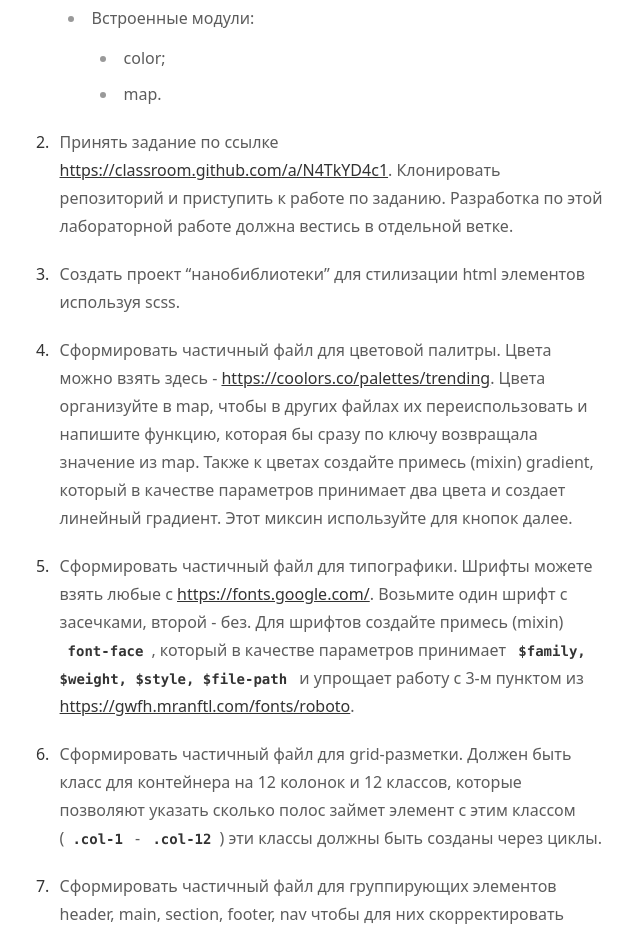
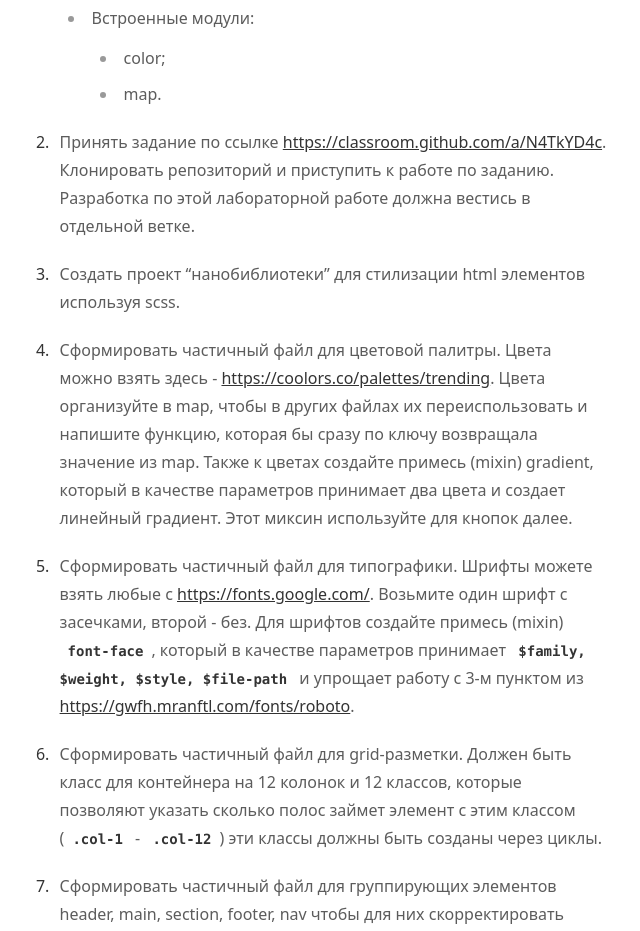
Before and after one commit to slavaver/web-course-site, an Astro site: page /web-course-site/labs/laba24 in a window 1280 px wide. Shown: the part 860-1791 px from the top of the page, without its empty margins (323-963 px from the left). Built offline with nearby package versions, Linux system fonts and the light colour scheme; Astro itself is replaced by a stand-in of ours.

Commit message:
fixed link to classroom

```diff
--- a/src/pages/labs/laba24.md
+++ b/src/pages/labs/laba24.md
@@ -24,7 +24,7 @@
      - color;
      - map.
 
-1. Принять задание по ссылке https://classroom.github.com/a/N4TkYD4c1. Клонировать репозиторий и приступить к работе по заданию. Разработка по этой лабораторной работе должна вестись в отдельной ветке.
+1. Принять задание по ссылке https://classroom.github.com/a/N4TkYD4c. Клонировать репозиторий и приступить к работе по заданию. Разработка по этой лабораторной работе должна вестись в отдельной ветке.
 1. Создать проект "нанобиблиотеки" для стилизации html элементов используя scss.
 1. Сформировать частичный файл для цветовой палитры. Цвета можно взять здесь - https://coolors.co/palettes/trending. Цвета организуйте в map, чтобы в других файлах их переиспользовать и напишите функцию, которая бы сразу по ключу возвращала значение из map. Также к цветах создайте примесь (mixin) gradient, который в качестве параметров принимает два цвета и создает линейный градиент. Этот миксин используйте для кнопок далее.
 1. Сформировать частичный файл для типографики. Шрифты можете взять любые с https://fonts.google.com/. Возьмите один шрифт с засечками, второй - без. Для шрифтов создайте примесь (mixin) `font-face`, который в качестве параметров принимает `$family, $weight, $style, $file-path` и упрощает работу с 3-м пунктом из https://gwfh.mranftl.com/fonts/roboto.
```
